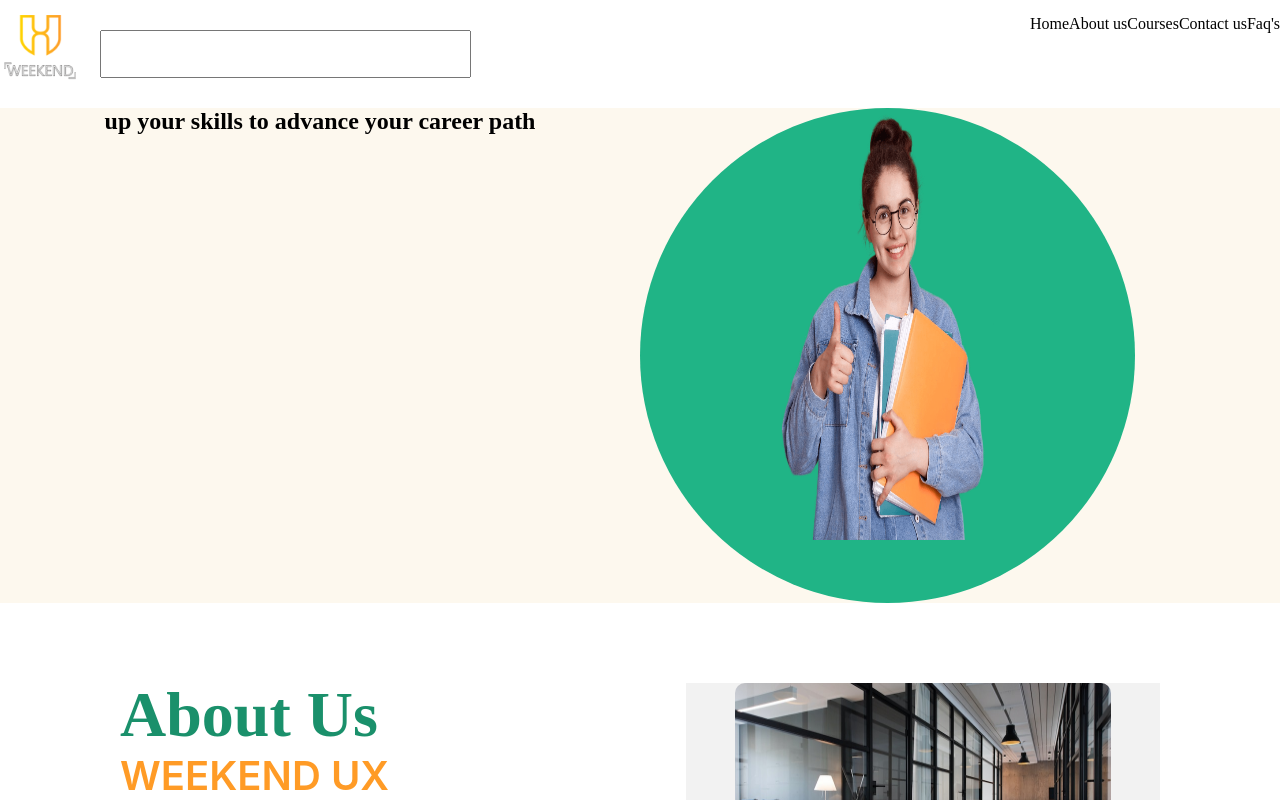
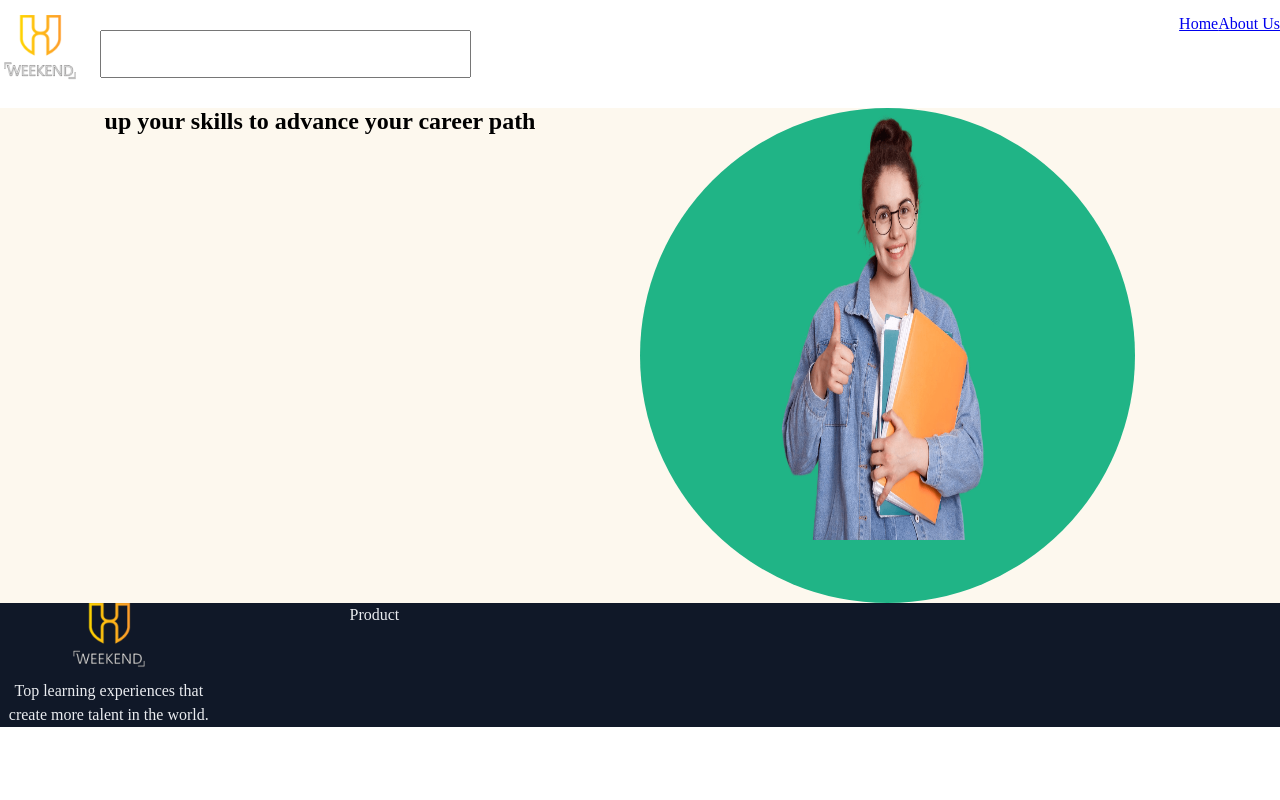
Before and after one commit to bilaltariq7479/ReactAssignment_1, a React (Create React App) app: page / in a window 1280 px wide. Shown: the top 800 px of the page. Built offline with nearby package versions, Linux system fonts and the light colour scheme.

Commit message:
updating files

```diff
--- a/src/App.js
+++ b/src/App.js
@@ -2,12 +2,19 @@ import './App.css';
 import Layout from './layout';
 import HomePage from './pages/homepage';
 import Aboutus from './pages/aboutus';
+import {Routes, Route} from 'react-router-dom'
 function App() {
   return (
     <div className="App">
       <Layout>
-        <HomePage />
-        <Aboutus />
+      <Routes>
+          <Route path="/" exact element={<HomePage />} />
+          <Route path="/about_us" exact element={<Aboutus />} />
+          {/* <Route path="/services" exact element={<ContactUs />} />
+          <Route path="/sign_up" exact element={<SignUp />} /> */}
+        </Routes>
+        {/* <HomePage />
+        <Aboutus /> */}
       </Layout>
     </div>
   );
--- a/src/index.js
+++ b/src/index.js
@@ -3,12 +3,15 @@ import ReactDOM from 'react-dom/client';
 import './index.css';
 import App from './App';
 import reportWebVitals from './reportWebVitals';
+import { BrowserRouter } from 'react-router-dom';
 
 const root = ReactDOM.createRoot(document.getElementById('root'));
 root.render(
   <React.StrictMode>
+    <BrowserRouter>
     <App />
-  </React.StrictMode>
+    </BrowserRouter>
+     </React.StrictMode>
 );
 
 // If you want to start measuring performance in your app, pass a function
--- a/src/layout/header.jsx
+++ b/src/layout/header.jsx
@@ -1,21 +1,22 @@
 import React from "react";
 import Logo from "../assets/logo.png";
-
+import {Link} from 'react-router-dom'
 const Header = () => {
   return (
     <div className="page_width">
       <header>
         <div className="logo">
-            <img src={Logo} alt="" />
-            <input type="text" placeholder="" />
+          <img src={Logo} alt="" />
+          <input type="text" placeholder="" />
         </div>
         <div className="nav_links">
           <ul>
-            <li>Home</li>
-            <li>About us</li>
-            <li>Courses</li>
-            <li>Contact us</li>
-            <li>Faq's</li>
+            <li>
+              <Link to="/">Home</Link>
+            </li>
+            <li>
+              <Link to="/about_us">About Us</Link>
+            </li>
           </ul>
         </div>
       </header>
```
